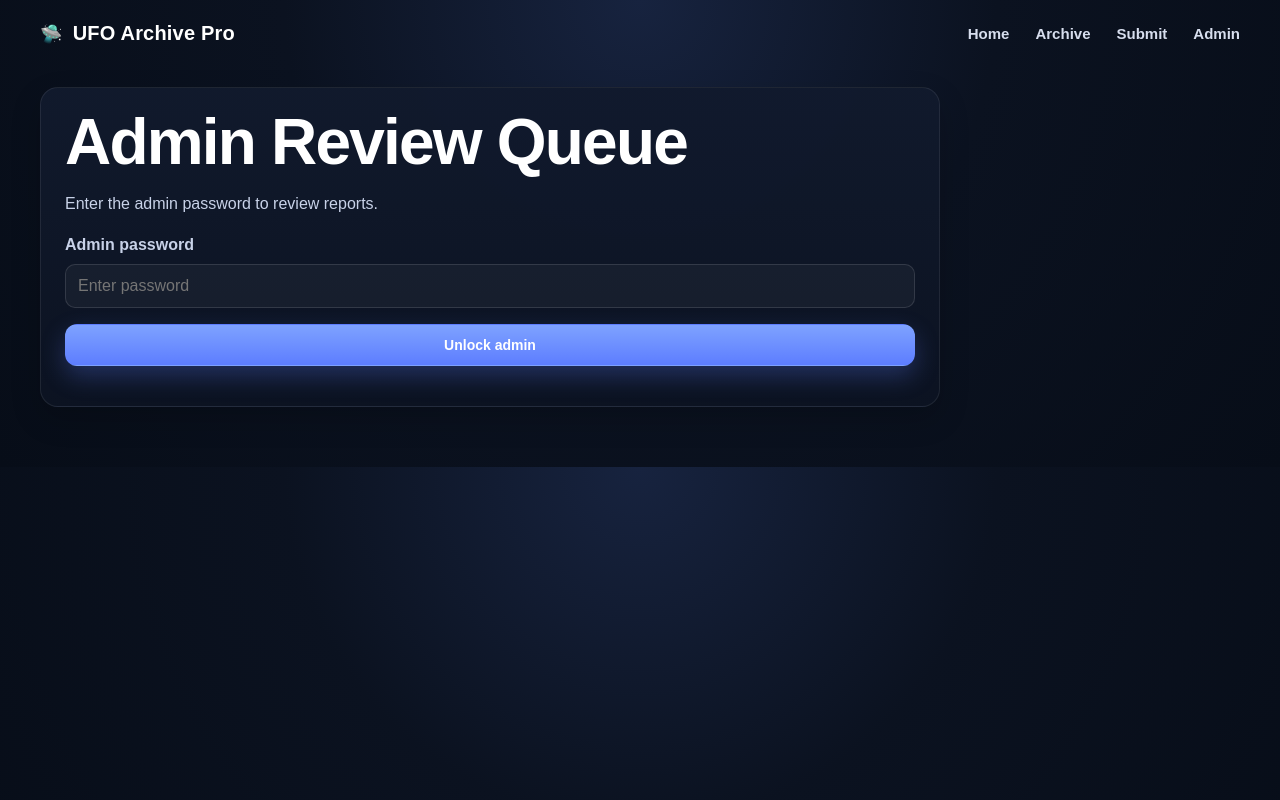
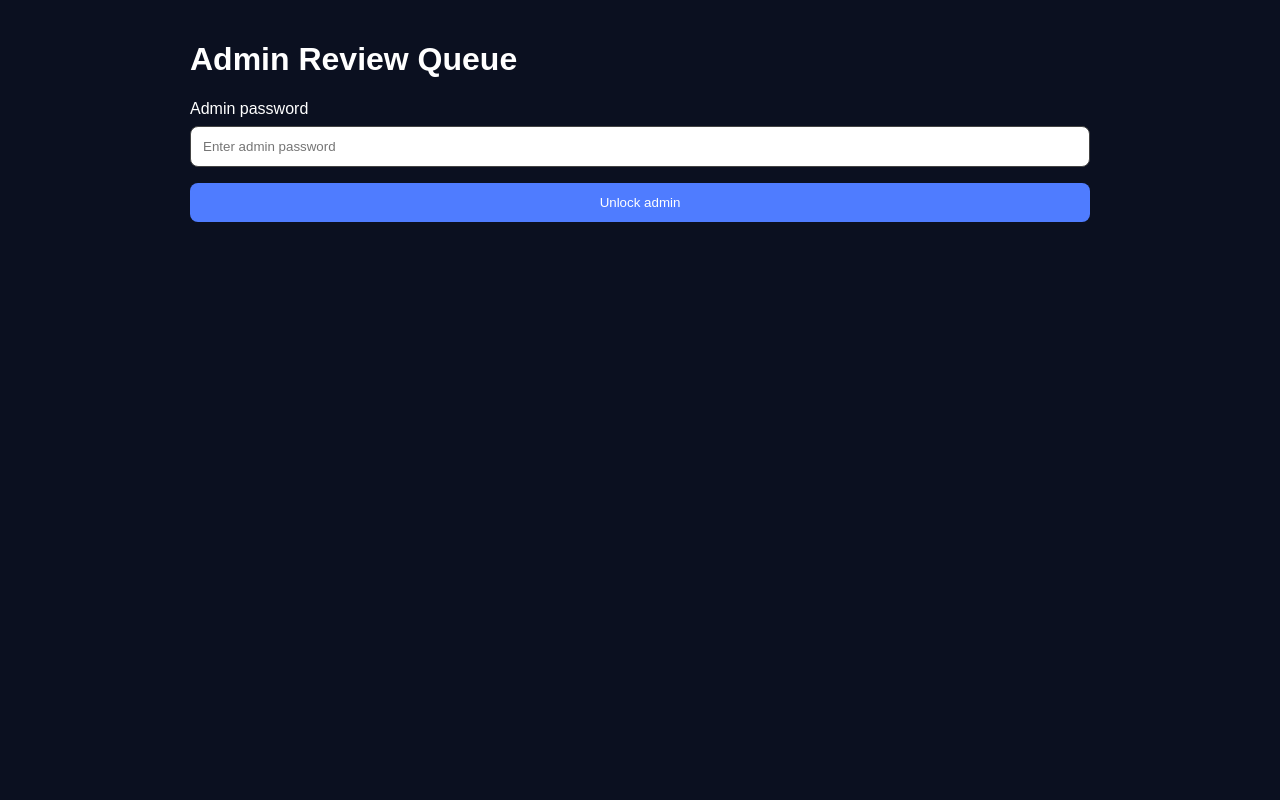
Before and after one commit to d562kb9xsd-star/ufo-archive-pro, a website: page admin.html in a window 1280 px wide. Drawn offline with Linux system fonts and the light colour scheme.

Commit message:
Refactor admin.html structure and styles

```diff
--- a/admin.html
+++ b/admin.html
@@ -1,50 +1,82 @@
 <!DOCTYPE html>
 <html lang="en">
 <head>
-  <meta charset="UTF-8" />
-  <meta name="viewport" content="width=device-width, initial-scale=1.0" />
+  <meta charset="UTF-8">
+  <meta name="viewport" content="width=device-width, initial-scale=1.0">
   <title>Admin - UFO Archive Pro</title>
-  <link rel="stylesheet" href="styles.css" />
+  <style>
+    body {
+      font-family: Arial, sans-serif;
+      background: #0b1020;
+      color: #fff;
+      margin: 0;
+      padding: 20px;
+    }
+    .wrap {
+      max-width: 900px;
+      margin: 0 auto;
+    }
+    input, button {
+      width: 100%;
+      padding: 12px;
+      margin: 8px 0;
+      border-radius: 8px;
+      border: 1px solid #444;
+      box-sizing: border-box;
+    }
+    button {
+      cursor: pointer;
+      background: #4f7cff;
+      color: white;
+      border: none;
+    }
+    .secondary {
+      background: #444;
+    }
+    .card {
+      background: #151c33;
+      border: 1px solid #2b355c;
+      border-radius: 12px;
+      padding: 16px;
+      margin: 16px 0;
+    }
+    .actions {
+      display: flex;
+      gap: 10px;
+      margin-top: 12px;
+    }
+    .actions button {
+      width: auto;
+      min-width: 120px;
+    }
+    #adminArea {
+      display: none;
+    }
+    #status, #loginStatus {
+      margin-top: 10px;
+      color: #cfd8ff;
+    }
+  </style>
 </head>
 <body>
-  <header>
-    <div class="container nav">
-      <div class="brand">UFO Archive Pro</div>
-      <nav class="menu">
-        <a href="index.html">Home</a>
-        <a href="archive.html">Archive</a>
-        <a href="submit.html">Submit</a>
-        <a href="admin.html">Admin</a>
-      </nav>
+  <div class="wrap">
+    <h1>Admin Review Queue</h1>
+
+    <div id="loginArea">
+      <label for="adminPassword">Admin password</label>
+      <input id="adminPassword" type="password" placeholder="Enter admin password">
+      <button id="loginBtn" type="button">Unlock admin</button>
+      <div id="loginStatus"></div>
     </div>
-  </header>
 
-  <main class="container page-wrap">
-    <div class="admin-card">
-      <h1>Admin Review Queue</h1>
-      <p class="page-intro">Enter the admin password to review reports.</p>
+    <div id="adminArea">
+      <button id="lockBtn" class="secondary" type="button">Lock admin</button>
+      <div id="status"></div>
+      <div id="cases"></div>
+    </div>
+  </div>
 
-      <div id="admin-login" class="form-grid">
-        <div>
-          <label for="admin-password">Admin password</label>
-          <input id="admin-password" type="password" placeholder="Enter password" />
-        </div>
-        <button id="admin-login-btn" class="btn btn-primary" type="button">Unlock admin</button>
-      </div>
-
-      <p id="admin-login-status" class="status-message"></p>
-
-      <div id="admin-protected" style="display:none;">
-        <div class="admin-actions" style="margin-bottom:16px;">
-          <button id="admin-signout-btn" class="btn btn-secondary" type="button">Lock admin</button>
-        </div>
-        <p id="admin-status" class="status-message"></p>
-        <div id="admin-list" class="admin-list"></div>
-      </div>
-    </div>
-  </main>
-
-  <script src="config.js?v=20"></script>
-  <script src="admin.js?v=20"></script>
+  <script src="config.js?v=30"></script>
+  <script src="admin.js?v=30"></script>
 </body>
 </html>
```
